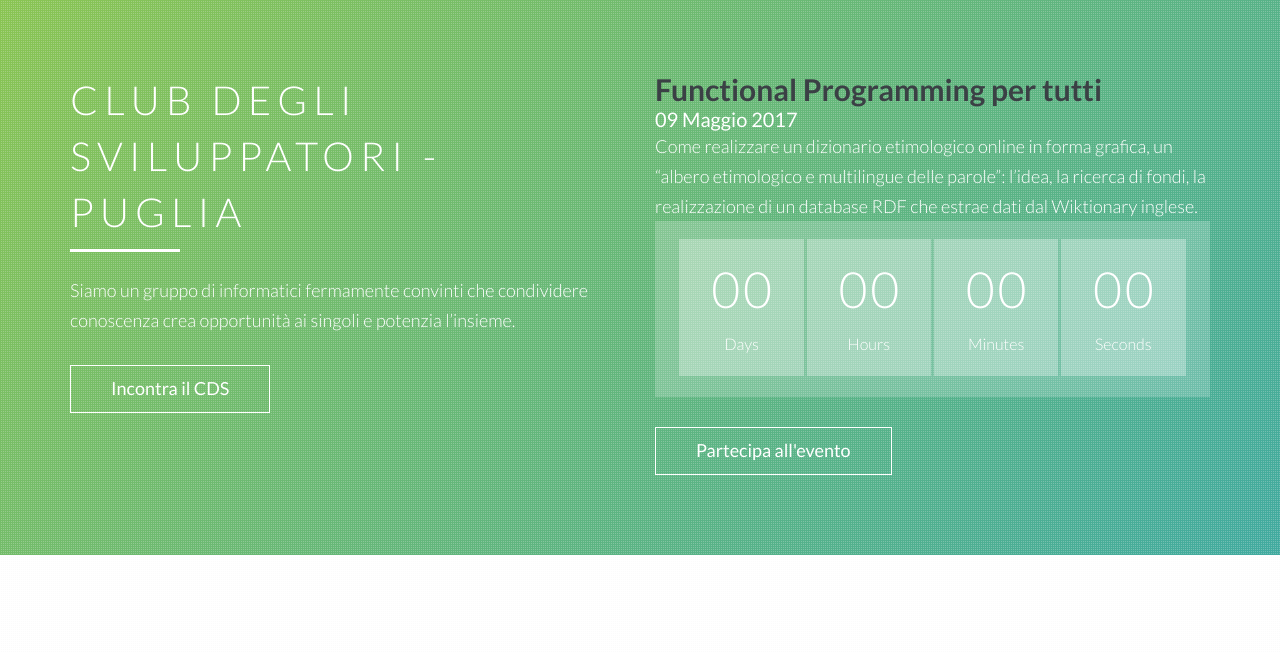
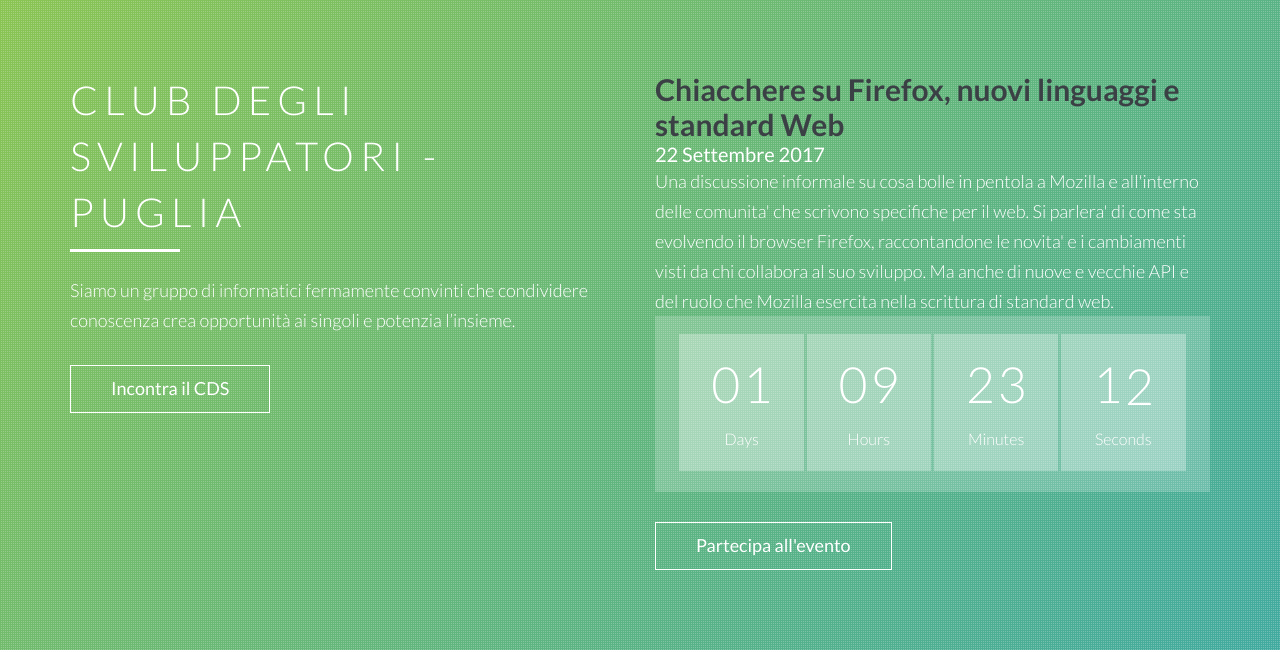
Before and after one commit to nunziogianfelice/cds_landing, a plain HTML site: page index.html in a window 1280 px wide. Shown: the part 108-760 px from the top of the page. Drawn offline with nearby package versions, Linux system fonts and the light colour scheme; files whose address does not match are found by name.

Commit message:
aggiornato evento cds

```diff
--- a/index.html
+++ b/index.html
@@ -80,9 +80,9 @@
               </div>
               <div class="col-md-6 wow zoomIn">
                <div class="block">
-                <h2><b>Functional Programming per tutti</b></h2>
-                <h4 style="color:white;">09 Maggio 2017</h4>
-                <p>Come realizzare un dizionario etimologico online in forma grafica, un “albero etimologico e multilingue delle parole”: l’idea, la ricerca di fondi, la realizzazione di un database RDF che estrae dati dal Wiktionary inglese.</p>
+                <h2><b>Chiacchere su Firefox, nuovi linguaggi e standard Web</b></h2>
+                <h4 style="color:white;">22 Settembre 2017</h4>
+                <p>Una discussione informale su cosa bolle in pentola a Mozilla e all'interno delle comunita' che scrivono specifiche per il web. Si parlera' di come sta evolvendo il browser Firefox, raccontandone le novita' e i cambiamenti visti da chi collabora al suo sviluppo. Ma anche di nuove e vecchie API e del ruolo che Mozilla esercita nella scrittura di standard web.</p>
                 <div class="counter text-center">
                    <ul id="countdown_dashboard">
                        <li>
--- a/js/main.js
+++ b/js/main.js
@@ -28,8 +28,8 @@
 
     $('#countdown_dashboard').countDown({
         targetDate: {
-            'day':      09,
-            'month':    5,
+            'day':      22,
+            'month':    9,
             'year':     2017,
             'hour':     18,
             'min':      00,
```
Also changed, not shown: 1 other file.
